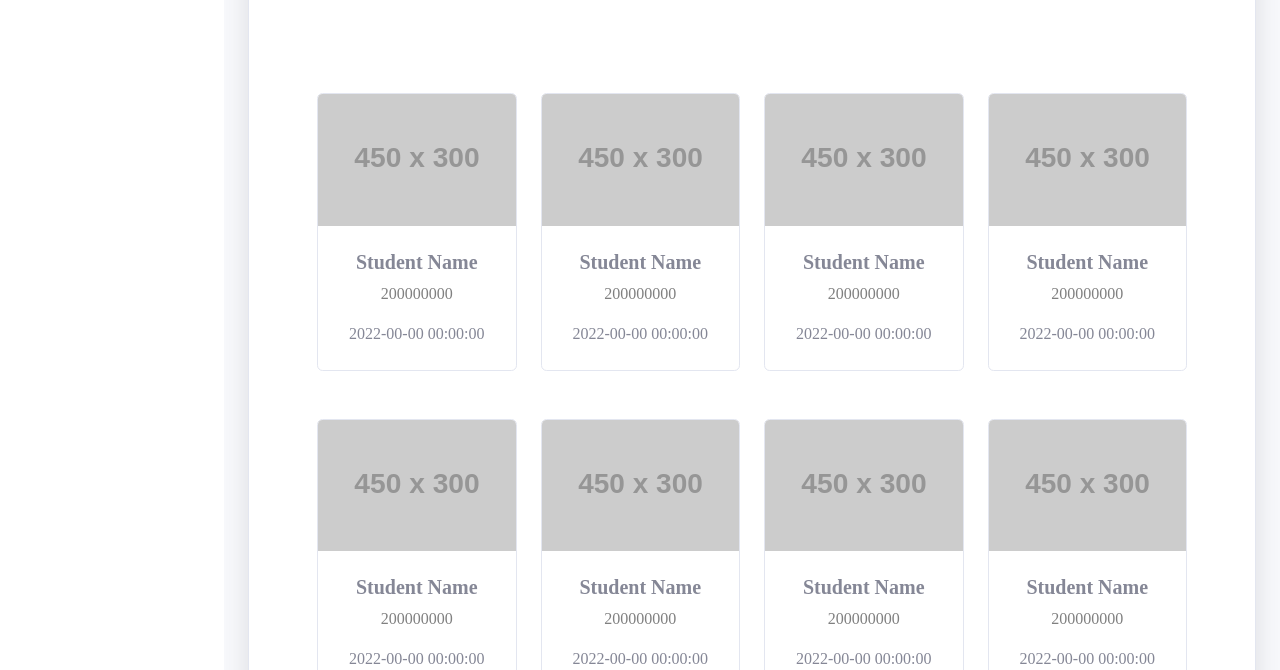
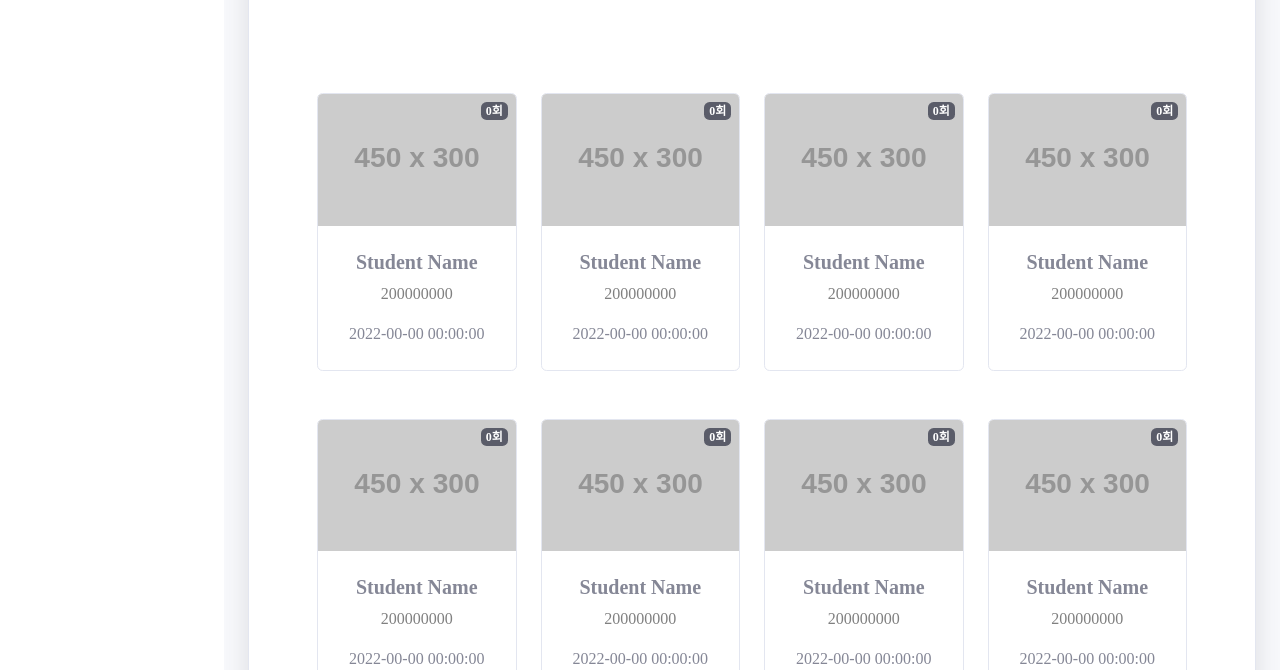
Before and after one commit to SeulJaeHyuk/BinaryTeam_AIProject, a website with bundled scripts: page web/gallery.html in a window 1280 px wide. Shown: the part 430-1100 px from the top of the page. Built offline with nearby package versions, Linux system fonts and the light colour scheme; no server answers; placeholder pictures from the web are drawn by us; a web font is replaced by a local one.

Commit message:
Update gallery.html

```diff
--- a/web/gallery.html
+++ b/web/gallery.html
@@ -224,6 +224,8 @@
                 <div class="card h-100">
                     <!-- Student image-->
                     <img class="card-img-top" src="https://dummyimage.com/450x300/dee2e6/6c757d.jpg" alt="..." />
+                     <!-- number badge-->
+                     <div class="badge bg-dark text-white position-absolute" style="top: 0.5rem; right: 0.5rem">0회</div>
                     <!-- Student details-->
                     <div class="card-body p-4">
                         <div class="text-center">
@@ -241,6 +243,8 @@
                 <div class="card h-100">
                     <!-- Student image-->
                     <img class="card-img-top" src="https://dummyimage.com/450x300/dee2e6/6c757d.jpg" alt="..." />
+                     <!-- number badge-->
+                     <div class="badge bg-dark text-white position-absolute" style="top: 0.5rem; right: 0.5rem">0회</div>
                     <!-- Student details-->
                     <div class="card-body p-4">
                         <div class="text-center">
@@ -258,6 +262,8 @@
                 <div class="card h-100">
                     <!-- Student image-->
                     <img class="card-img-top" src="https://dummyimage.com/450x300/dee2e6/6c757d.jpg" alt="..." />
+                     <!-- number badge-->
+                     <div class="badge bg-dark text-white position-absolute" style="top: 0.5rem; right: 0.5rem">0회</div>
                     <!-- Student details-->
                     <div class="card-body p-4">
                         <div class="text-center">
@@ -275,6 +281,8 @@
                 <div class="card h-100">
                     <!-- Student image-->
                     <img class="card-img-top" src="https://dummyimage.com/450x300/dee2e6/6c757d.jpg" alt="..." />
+                     <!-- number badge-->
+                     <div class="badge bg-dark text-white position-absolute" style="top: 0.5rem; right: 0.5rem">0회</div>
                     <!-- Student details-->
                     <div class="card-body p-4">
                         <div class="text-center">
@@ -292,6 +300,8 @@
                 <div class="card h-100">
                     <!-- Student image-->
                     <img class="card-img-top" src="https://dummyimage.com/450x300/dee2e6/6c757d.jpg" alt="..." />
+                     <!-- number badge-->
+                     <div class="badge bg-dark text-white position-absolute" style="top: 0.5rem; right: 0.5rem">0회</div>
                     <!-- Student details-->
                     <div class="card-body p-4">
                         <div class="text-center">
@@ -309,6 +319,8 @@
                 <div class="card h-100">
                     <!-- Student image-->
                     <img class="card-img-top" src="https://dummyimage.com/450x300/dee2e6/6c757d.jpg" alt="..." />
+                     <!-- number badge-->
+                     <div class="badge bg-dark text-white position-absolute" style="top: 0.5rem; right: 0.5rem">0회</div>
                     <!-- Student details-->
                     <div class="card-body p-4">
                         <div class="text-center">
@@ -326,6 +338,8 @@
                 <div class="card h-100">
                     <!-- Student image-->
                     <img class="card-img-top" src="https://dummyimage.com/450x300/dee2e6/6c757d.jpg" alt="..." />
+                     <!-- number badge-->
+                     <div class="badge bg-dark text-white position-absolute" style="top: 0.5rem; right: 0.5rem">0회</div>
                     <!-- Student details-->
                     <div class="card-body p-4">
                         <div class="text-center">
@@ -343,6 +357,8 @@
                 <div class="card h-100">
                     <!-- Student image-->
                     <img class="card-img-top" src="https://dummyimage.com/450x300/dee2e6/6c757d.jpg" alt="..." />
+                     <!-- number badge-->
+                     <div class="badge bg-dark text-white position-absolute" style="top: 0.5rem; right: 0.5rem">0회</div>
                     <!-- Student details-->
                     <div class="card-body p-4">
                         <div class="text-center">
```
